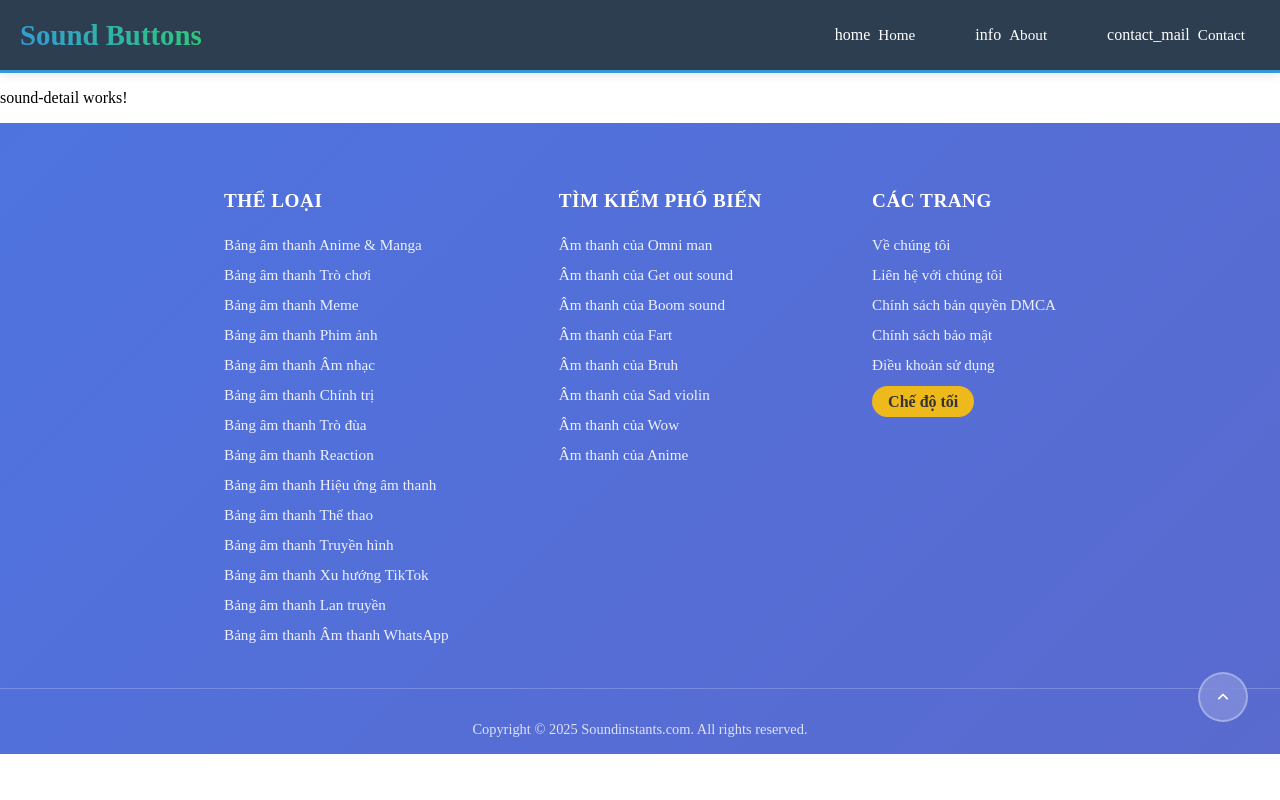
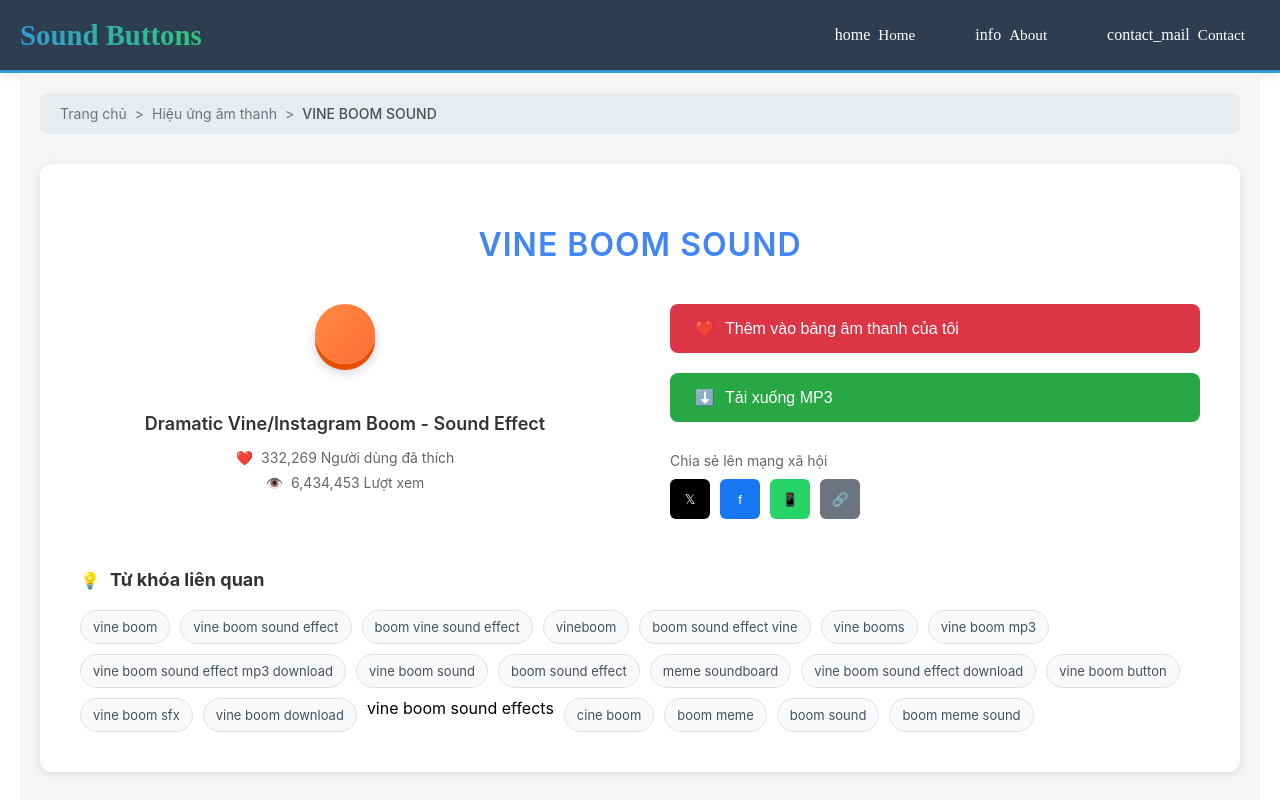
Before and after one commit to trungtd1709/sound_fe, an Angular app: page /sound/1 in a window 1280 px wide. Shown: the top 800 px of the page. Built offline with nearby package versions, Linux system fonts and the light colour scheme.

Commit message:
update sound detail

```diff
--- a/src/app/components/sound-card-component/sound-card.component.ts
+++ b/src/app/components/sound-card-component/sound-card.component.ts
@@ -58,13 +58,10 @@ export class SoundCardComponent {
   }
 
   downloadSound() {
-    // In a real implementation, this would download the sound file
-    console.log('Download sound file');
     alert('Download functionality would be implemented here!');
   }
 
   viewSoundDetail() {
-    // alert('dqwdwqqdw');
     this.navigation.navigateSoundDetail("1");
   }
 }
--- a/src/app/pages/sound-detail/sound-detail.component.html
+++ b/src/app/pages/sound-detail/sound-detail.component.html
@@ -1 +1,99 @@
-<p>sound-detail works!</p>
+<div class="vine-boom-container">
+    <!-- Breadcrumb -->
+    <nav class="breadcrumb">
+      <a href="#" class="breadcrumb-link">Trang chủ</a>
+      <span class="breadcrumb-separator">></span>
+      <a href="#" class="breadcrumb-link">Hiệu ứng âm thanh</a>
+      <span class="breadcrumb-separator">></span>
+      <span class="breadcrumb-current">VINE BOOM SOUND</span>
+    </nav>
+
+    <!-- Main Content -->
+    <div class="main-content">
+      <!-- Title -->
+      <h1 class="page-title">VINE BOOM SOUND</h1>
+
+      <div class="content-wrapper">
+        <!-- Left Side - Button -->
+        <div class="button-section">
+          <app-button-3d></app-button-3d>
+
+          <div class="sound-info">
+            <h2 class="sound-title">Dramatic Vine/Instagram Boom - Sound Effect</h2>
+            <div class="stats">
+              <div class="stat-item">
+                <span class="heart-icon">❤️</span>
+                <span class="stat-text">332,269 Người dùng đã thích</span>
+              </div>
+              <div class="stat-item">
+                <span class="eye-icon">👁️</span>
+                <span class="stat-text">6,434,453 Lượt xem</span>
+              </div>
+            </div>
+          </div>
+        </div>
+
+        <!-- Right Side - Action Buttons -->
+        <div class="action-section">
+          <button class="action-btn favorite-btn" (click)="onFavoriteClick()">
+            <span class="btn-icon">❤️</span>
+            Thêm vào bảng âm thanh của tôi
+          </button>
+
+          <button class="action-btn download-btn" (click)="onDownloadClick()">
+            <span class="btn-icon">⬇️</span>
+            Tải xuống MP3
+          </button>
+
+          <div class="share-section">
+            <span class="share-text">Chia sẻ lên mạng xã hội</span>
+            <div class="social-buttons">
+              <button class="social-btn twitter-btn" (click)="onSocialShare('twitter')">
+                <span class="social-icon">𝕏</span>
+              </button>
+              <button class="social-btn facebook-btn" (click)="onSocialShare('facebook')">
+                <span class="social-icon">f</span>
+              </button>
+              <button class="social-btn whatsapp-btn" (click)="onSocialShare('whatsapp')">
+                <span class="social-icon">📱</span>
+              </button>
+              <button class="social-btn copy-btn" (click)="onSocialShare('copy')">
+                <span class="social-icon">🔗</span>
+              </button>
+            </div>
+          </div>
+        </div>
+      </div>
+
+      <!-- Keywords Section -->
+      <div class="keywords-section">
+        <div class="keywords-header">
+          <span class="bulb-icon">💡</span>
+          <h3>Từ khóa liên quan</h3>
+        </div>
+
+        <div class="keywords-grid">
+          <span class="keyword-tag" (click)="onKeywordClick('vine boom')">vine boom</span>
+          <span class="keyword-tag" (click)="onKeywordClick('vine boom sound effect')">vine boom sound effect</span>
+          <span class="keyword-tag" (click)="onKeywordClick('boom vine sound effect')">boom vine sound effect</span>
+          <span class="keyword-tag" (click)="onKeywordClick('vineboom')">vineboom</span>
+          <span class="keyword-tag" (click)="onKeywordClick('boom sound effect vine')">boom sound effect vine</span>
+          <span class="keyword-tag" (click)="onKeywordClick('vine booms')">vine booms</span>
+          <span class="keyword-tag" (click)="onKeywordClick('vine boom mp3')">vine boom mp3</span>
+          <span class="keyword-tag" (click)="onKeywordClick('vine boom sound effect mp3 download')">vine boom sound effect mp3 download</span>
+          <span class="keyword-tag" (click)="onKeywordClick('vine boom sound')">vine boom sound</span>
+          <span class="keyword-tag" (click)="onKeywordClick('boom sound effect')">boom sound effect</span>
+          <span class="keyword-tag" (click)="onKeywordClick('meme soundboard')">meme soundboard</span>
+          <span class="keyword-tag" (click)="onKeywordClick('vine boom sound effect download')">vine boom sound effect download</span>
+          <span class="keyword-tag" (click)="onKeywordClick('vine boom button')">vine boom button</span>
+          <span class="keyword-tag" (click)="onKeywordClick('vine boom sfx')">vine boom sfx</span>
+          <span class="keyword-tag" (click)="onKeywordClick('vine boom download')">vine boom download</span>
+          <span class="keyword-z" (click)="onKeywordClick('vine boom sound effects')">vine boom sound effects</span>
+          <span class="keyword-tag" (click)="onKeywordClick('cine boom')">cine boom</span>
+          <span class="keyword-tag" (click)="onKeywordClick('boom meme')">boom meme</span>
+          <span class="keyword-tag" (click)="onKeywordClick('boom sound')">boom sound</span>
+          <span class="keyword-tag" (click)="onKeywordClick('boom meme sound')">boom meme sound</span>
+        </div>
+      </div>
+    </div>
+  </div>
--- a/src/app/pages/sound-detail/sound-detail.component.scss
+++ b/src/app/pages/sound-detail/sound-detail.component.scss
@@ -0,0 +1,245 @@
+.vine-boom-container {
+    max-width: 1200px;
+    margin: 0 auto;
+    padding: 20px;
+    font-family: -apple-system, BlinkMacSystemFont, 'Segoe UI', Roboto, sans-serif;
+    background-color: #f5f5f5;
+    min-height: 100vh;
+  }
+
+  .breadcrumb {
+    background-color: #e9ecef;
+    padding: 12px 20px;
+    border-radius: 8px;
+    margin-bottom: 30px;
+    font-size: 14px;
+
+    &-link {
+      color: #6c757d;
+      text-decoration: none;
+
+      &:hover {
+        color: #495057;
+      }
+    }
+
+    &-separator {
+      margin: 0 8px;
+      color: #6c757d;
+    }
+
+    &-current {
+      color: #495057;
+      font-weight: 500;
+    }
+  }
+
+  .main-content {
+    background-color: white;
+    border-radius: 12px;
+    padding: 40px;
+    box-shadow: 0 2px 10px rgba(0, 0, 0, 0.1);
+  }
+
+  .page-title {
+    text-align: center;
+    color: #4285f4;
+    font-size: 32px;
+    font-weight: 600;
+    margin-bottom: 40px;
+    letter-spacing: 1px;
+  }
+
+  .content-wrapper {
+    display: flex;
+    gap: 60px;
+    align-items: flex-start;
+    margin-bottom: 50px;
+  }
+
+  .button-section {
+    flex: 1;
+    display: flex;
+    flex-direction: column;
+    align-items: center;
+  }
+
+  .sound-info {
+    margin-top: 30px;
+    text-align: center;
+  }
+
+  .sound-title {
+    font-size: 18px;
+    font-weight: 600;
+    color: #333;
+    margin-bottom: 15px;
+  }
+
+  .stats {
+    display: flex;
+    flex-direction: column;
+    gap: 8px;
+    align-items: center;
+  }
+
+  .stat-item {
+    display: flex;
+    align-items: center;
+    gap: 8px;
+    font-size: 14px;
+    color: #666;
+  }
+
+  .action-section {
+    flex: 1;
+    display: flex;
+    flex-direction: column;
+    gap: 20px;
+  }
+
+  .action-btn {
+    display: flex;
+    align-items: center;
+    gap: 10px;
+    padding: 15px 25px;
+    border: none;
+    border-radius: 8px;
+    font-size: 16px;
+    font-weight: 500;
+    cursor: pointer;
+    transition: all 0.3s ease;
+
+    &:hover {
+      transform: translateY(-2px);
+    }
+  }
+
+  .favorite-btn {
+    background-color: #dc3545;
+    color: white;
+
+    &:hover {
+      background-color: #c82333;
+    }
+  }
+
+  .download-btn {
+    background-color: #28a745;
+    color: white;
+
+    &:hover {
+      background-color: #218838;
+    }
+  }
+
+  .share-section {
+    margin-top: 10px;
+  }
+
+  .share-text {
+    font-size: 14px;
+    color: #666;
+    margin-bottom: 10px;
+    display: block;
+  }
+
+  .social-buttons {
+    display: flex;
+    gap: 10px;
+  }
+
+  .social-btn {
+    width: 40px;
+    height: 40px;
+    border: none;
+    border-radius: 6px;
+    cursor: pointer;
+    display: flex;
+    align-items: center;
+    justify-content: center;
+    transition: transform 0.2s ease;
+
+    &:hover {
+      transform: scale(1.1);
+    }
+  }
+
+  .twitter-btn {
+    background-color: #000;
+    color: white;
+  }
+
+  .facebook-btn {
+    background-color: #1877f2;
+    color: white;
+  }
+
+  .whatsapp-btn {
+    background-color: #25d366;
+    color: white;
+  }
+
+  .copy-btn {
+    background-color: #6c757d;
+    color: white;
+  }
+
+  .keywords-section {
+    margin-top: 40px;
+  }
+
+  .keywords-header {
+    display: flex;
+    align-items: center;
+    gap: 10px;
+    margin-bottom: 20px;
+
+    h3 {
+      margin: 0;
+      font-size: 18px;
+      color: #333;
+    }
+  }
+
+  .keywords-grid {
+    display: flex;
+    flex-wrap: wrap;
+    gap: 10px;
+  }
+
+  .keyword-tag {
+    background-color: #f8f9fa;
+    color: #495057;
+    padding: 8px 12px;
+    border-radius: 20px;
+    font-size: 13px;
+    border: 1px solid #dee2e6;
+    cursor: pointer;
+    transition: all 0.2s ease;
+
+    &:hover {
+      background-color: #e9ecef;
+      transform: translateY(-1px);
+    }
+  }
+
+  // Responsive Design
+  @media (max-width: 768px) {
+    .content-wrapper {
+      flex-direction: column;
+      gap: 30px;
+    }
+
+    .main-content {
+      padding: 20px;
+    }
+
+    .social-buttons {
+      justify-content: center;
+    }
+
+    .keywords-grid {
+      justify-content: center;
+    }
+  }
--- a/src/app/pages/sound-detail/sound-detail.component.ts
+++ b/src/app/pages/sound-detail/sound-detail.component.ts
@@ -1,11 +1,32 @@
 import { Component } from '@angular/core';
+import { Button3DComponent } from '../../components/button-3-d/button-3d.component';
 
 @Component({
   selector: 'app-sound-detail',
-  imports: [],
+  imports: [Button3DComponent],
   templateUrl: './sound-detail.component.html',
   styleUrl: './sound-detail.component.scss'
 })
 export class SoundDetailComponent {
+// Component logic can be added here
 
+onFavoriteClick() {
+  // Handle favorite button click
+  console.log('Added to favorites');
 }
+
+onDownloadClick() {
+  // Handle download button click
+  console.log('Downloading MP3');
+}
+
+onSocialShare(platform: string) {
+  // Handle social media sharing
+  console.log(`Sharing on ${platform}`);
+}
+
+onKeywordClick(keyword: string) {
+  // Handle keyword click
+  console.log(`Searching for: ${keyword}`);
+}
+}
```
